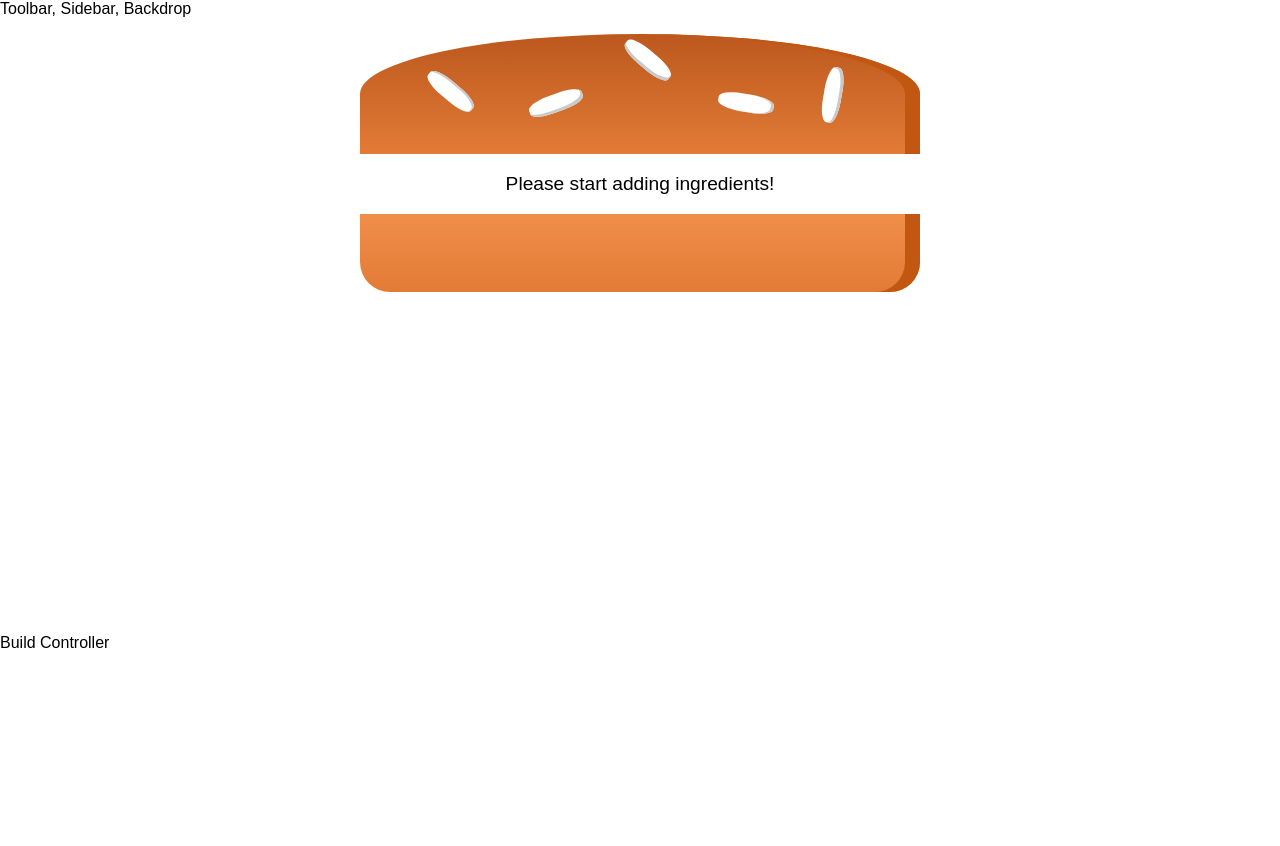
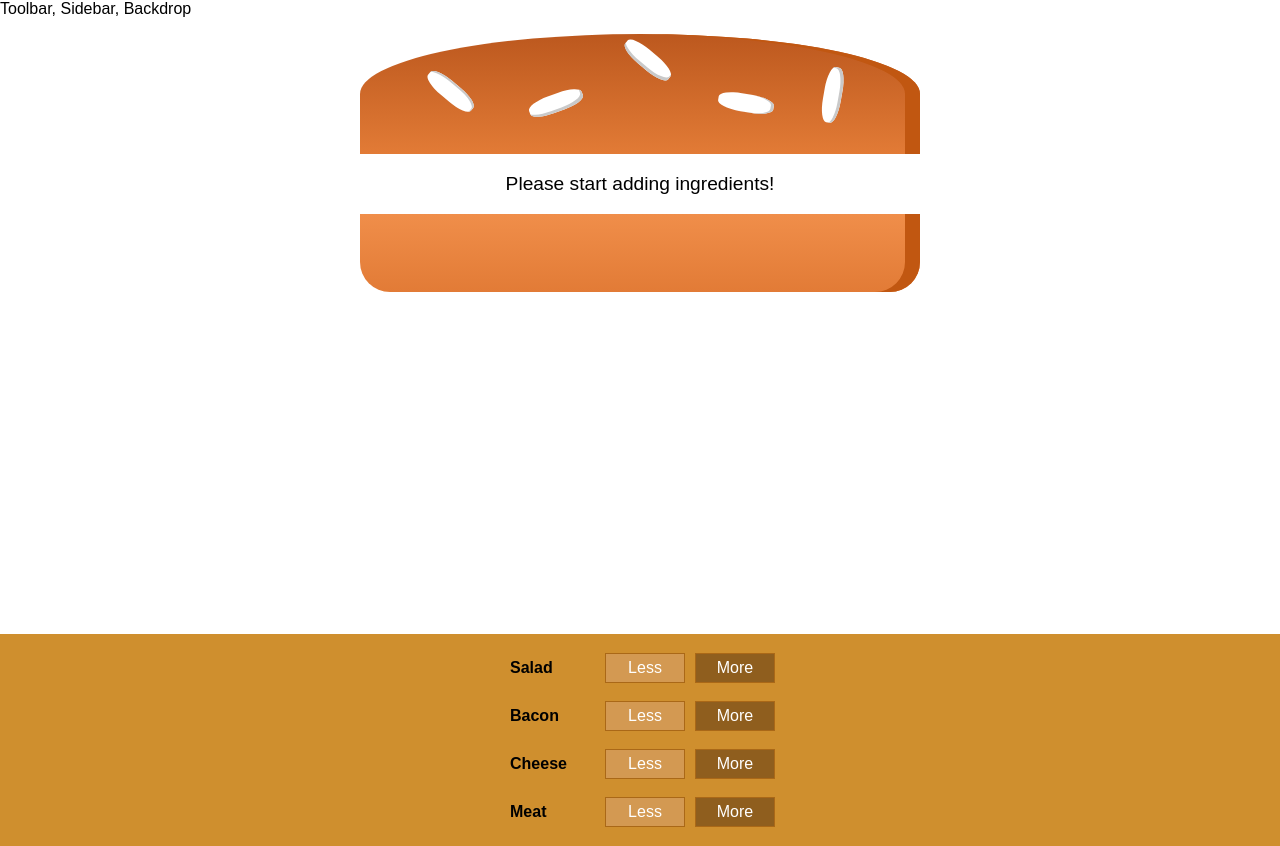
Before and after one commit to RahulPol/react-complete-guide, a React app in the folder project/burger-builder/: page / in a window 1280 px wide. Before the commit the page ends 800 px from the top, so only its background shows below. Built offline with nearby package versions, Linux system fonts and the light colour scheme.

Commit message:
Section-8-tut-132 Outputting multiple build controls

```diff
--- a/project/burger-builder/src/components/Burger/BuildControls/BuildControls.js
+++ b/project/burger-builder/src/components/Burger/BuildControls/BuildControls.js
@@ -1,7 +1,23 @@
 import React from "react";
 
+import classes from "./BuildControls.css";
+import BuildControl from "./BuildControl/BuildControl";
+
+const controls = [
+  { label: "Salad", type: "salad" },
+  { label: "Bacon", type: "bacon" },
+  { label: "Cheese", type: "cheese" },
+  { label: "Meat", type: "meat" },
+];
+
 const BuildControls = (props) => {
-  return null;
+  return (
+    <div className={classes.BuildControls}>
+      {controls.map((ctrl) => (
+        <BuildControl key={ctrl.label} label={ctrl.label} type={ctrl.type} />
+      ))}
+    </div>
+  );
 };
 
 export default BuildControls;
--- a/project/burger-builder/src/containers/BurgerBuilder/BurgerBuilder.js
+++ b/project/burger-builder/src/containers/BurgerBuilder/BurgerBuilder.js
@@ -2,6 +2,7 @@
 
 import Aux from "../../hoc/Auxiliary";
 import Burger from "../../components/Burger/Burger";
+import BuildControls from "../../components/Burger/BuildControls/BuildControls";
 
 class BurgerBuilder extends Component {
   //   constructor(props) {
@@ -22,7 +23,7 @@
     return (
       <Aux>
         <Burger ingredients={this.state.ingredients} />
-        <div>Build Controller</div>
+        <BuildControls />
       </Aux>
     );
   }
```
